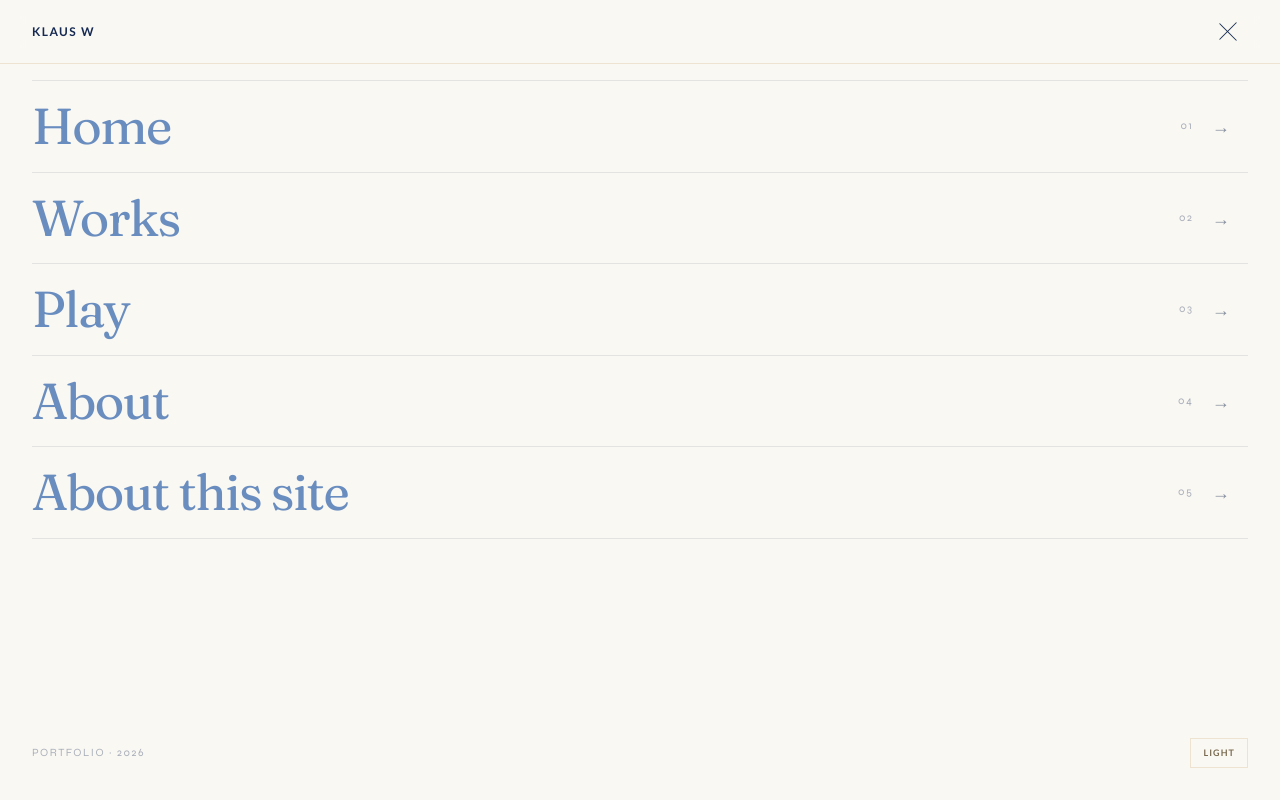
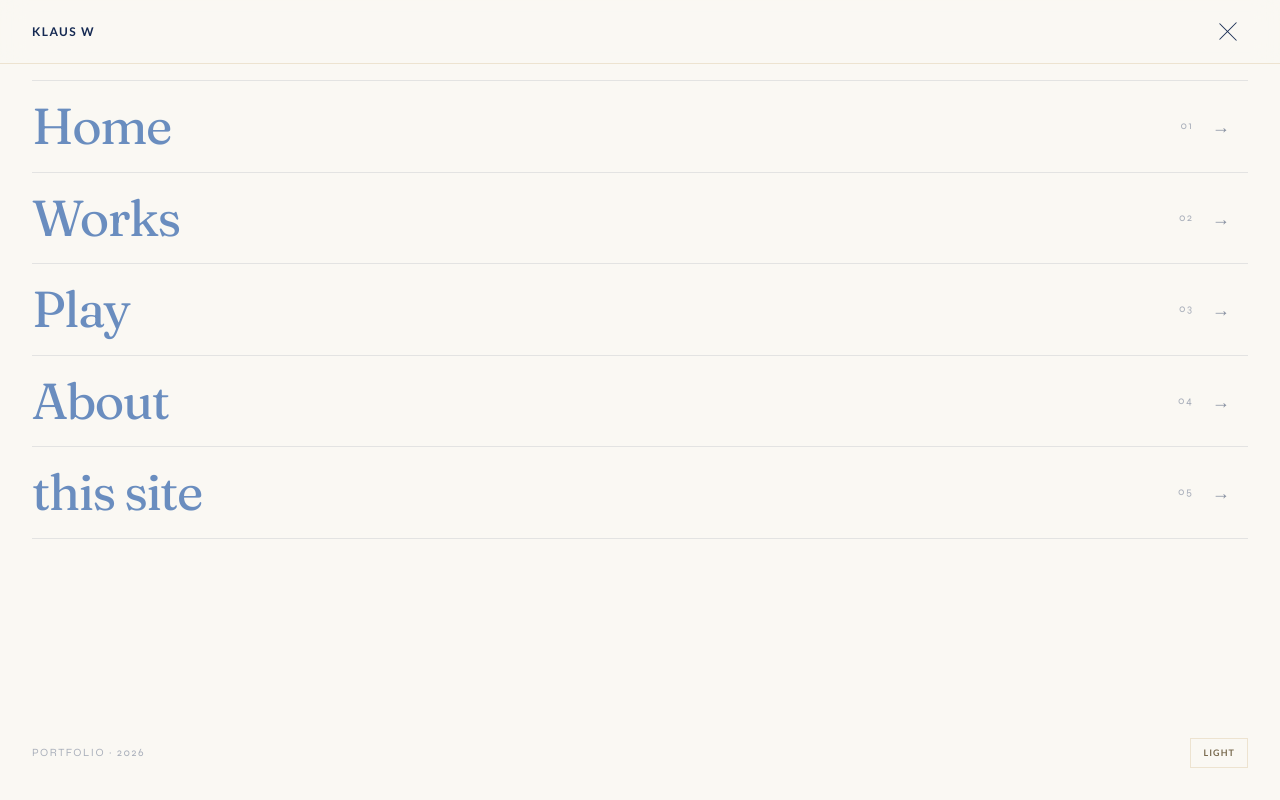
Before and after one commit to Kloswasa/portfolio-site, a Next.js app: page /colophon in a window 1280 px wide. Both pictures are taken after a click on the button "Open menu". Shown: the top 800 px of the page. Built offline with nearby package versions, Linux system fonts and the light colour scheme.

Commit message:
fix about this site

```diff
--- a/app/colophon/page.tsx
+++ b/app/colophon/page.tsx
@@ -14,7 +14,7 @@ import {
 } from "@/src/lib/colophon";
 
 export const metadata = {
-  title: "About this site",
+  title: "this site",
   description:
     "The token pipeline, content compiler, and component architecture behind this portfolio.",
 };
--- a/src/components/chrome/NavOverlay.tsx
+++ b/src/components/chrome/NavOverlay.tsx
@@ -17,7 +17,7 @@ const links = [
   { href: "/work", label: "Works", num: "02" },
   { href: "/play", label: "Play", num: "03" },
   { href: "/about", label: "About", num: "04" },
-  { href: "/colophon", label: "About this site", num: "05" },
+  { href: "/colophon", label: "this site", num: "05" },
 ];
 
 const easeOutExpo = [0.22, 1, 0.36, 1] as const;
```
